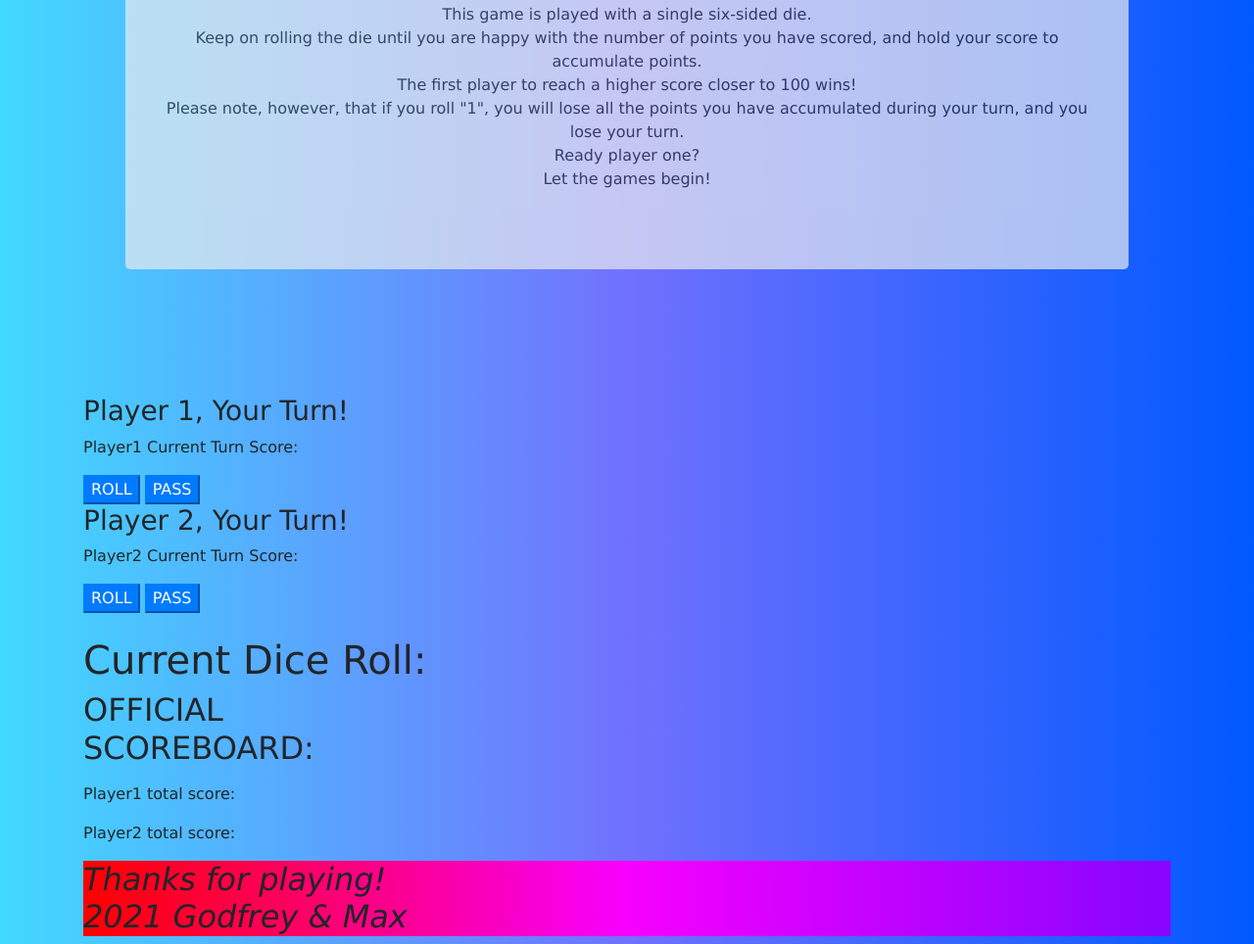
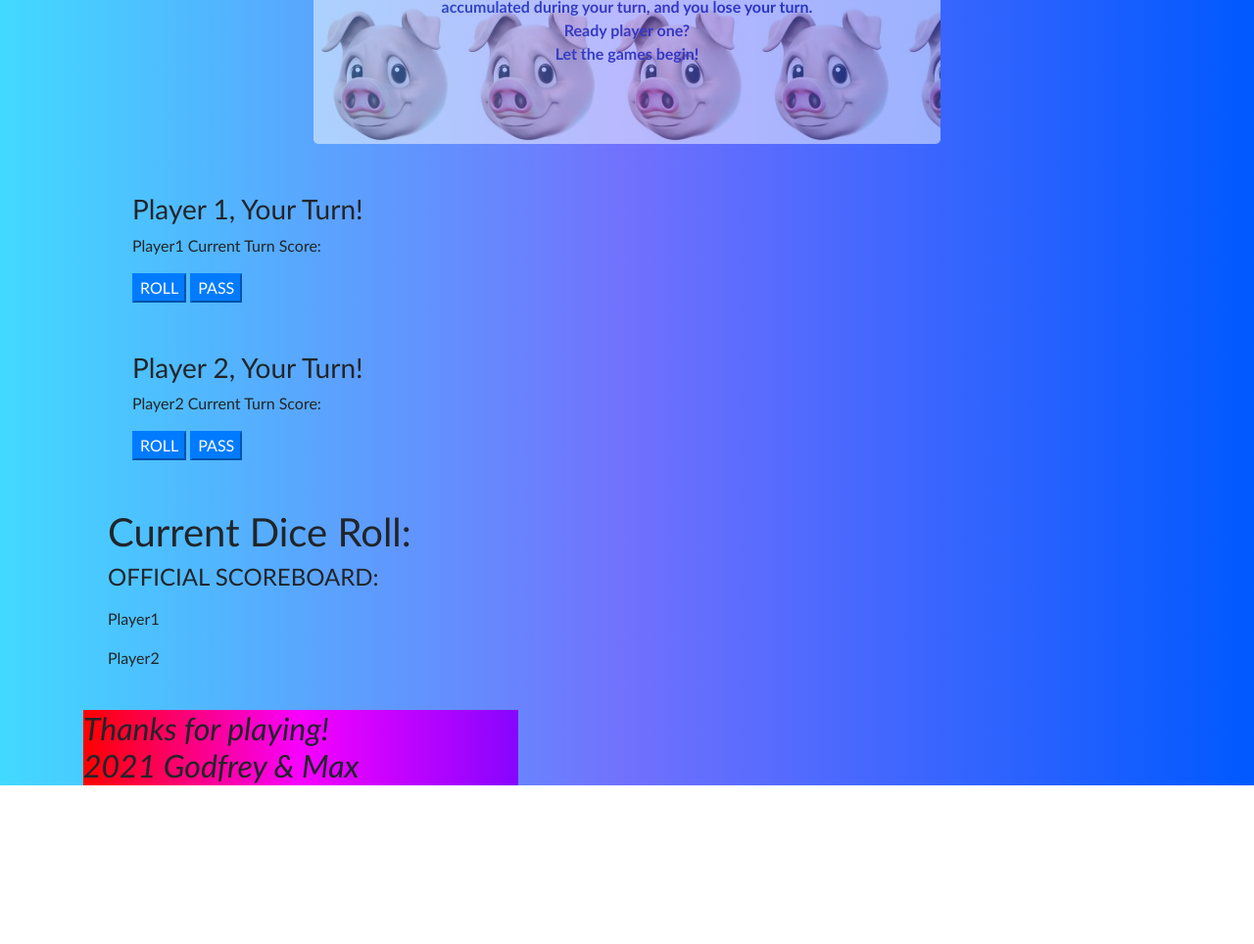
Before and after one commit to godfreyowidi/pig_Dice, a plain HTML site: page index.html in a window 1280 px wide. Shown: the part 293-1257 px from the top of the page at 98% size. After the commit the page ends 1095 px from the top, so only its background shows below. Drawn offline with nearby package versions, Linux system fonts and the light colour scheme.

Commit message:
WIP: added refresh button with some styling.

```diff
--- a/css/styles.css
+++ b/css/styles.css
@@ -1,12 +1,18 @@
 body {
-  font-family: Verdana, Geneva, Tahoma, sans-serif;
-  background: linear-gradient(to right, rgb(66, 217, 255), rgb(113, 113, 253), rgb(0, 89, 255))
+  font-family:'Trebuchet MS', 'Lucida Sans Unicode', 'Lucida Grande', 'Lucida Sans', Arial, sans-serif;
+  background: linear-gradient(to right, rgb(66, 217, 255), rgb(113, 113, 253), rgb(0, 89, 255));
+  height: 100vh;
 }
 
 .jumbotron {
-  margin: 10%;
+  background-image: url(/assets/smiley.jpg);
+  background-repeat: repeat;
+  font-weight: bolder;
+  color: darkblue;
+  width: 50%;
+  margin: auto;
   text-align: center;
-  opacity: .7;
+  opacity: .5;
 }
 
 #gameResults {
@@ -14,12 +20,24 @@ body {
 }
 
 .game-board {
-  display: grid;
-  grid-template-columns: 35% 30% 35%;
-  margin-top: 125px;
+
 }
+
+.players{
+  margin: auto;
+  padding: 25px;
+}
+
+.dice-roll {
+
+}
+
+.scoreBoard {
+}
+
 #footer {
+  width: 40%;
   background: linear-gradient(to right, red, rgb(247, 0, 255), rgb(134, 5, 255));
-  font-size: .5px;
+  font-size: 1rem;
   font-style: italic;
 }
--- a/index.html
+++ b/index.html
@@ -22,13 +22,13 @@
   <div class="container">
     <div class="game-board">
       <div class="players">
-        <div class="player-1">
+        <div class="players player-1">
           <h3>Player 1, Your Turn!</h3>
           <p>Player1 Current Turn Score:<br><span class="p1-currentTurnScore"></span></p>
           <button type="button" id="p1-roll" class="btn-primary">ROLL</button>
           <button type="button" id="p1-pass" class="btn-primary">PASS</button>
         </div>
-        <div class="player-2">
+        <div class="players player-2">
           <h3>Player 2, Your Turn!</h3>
           <p>Player2 Current Turn Score:<br><span class="p2-currentTurnScore"></span></p>
           <button type="button" id="p2-roll" class="btn-primary">ROLL</button>
@@ -38,15 +38,16 @@
           <h1>Current Dice Roll:<span id="dice-roll"></span></h1>
         </div>
         <div class="scoreBoard">
-          <h2>OFFICIAL SCOREBOARD:</h2>
-          <p class="total-score"></p>Player1 total score: <span id="p1-total"></span></p>
-          <p class="total-score"></p>Player2 total score: <span id="p2-total"></span></p>
+          <h4>OFFICIAL SCOREBOARD:</h4>
+          <p class="total-score"></p>Player1 <span id="p1-total"></span></p>
+          <p class="total-score"></p>Player2 <span id="p2-total"></span></p>
         </div>
       </div>
-      <div id="gameResults">
-        <h2>Congratulations player<span id="winner"></span>, YOU WON THE GAME!</h2>
-        <img src="https://quoteswell.com/wp-content/uploads/2017/10/f57a4e210313ab0004e8d07dd8a248ac-funny-things-funny-stuff-min.jpg">
-      </div>
+    </div>
+    <div id="gameResults">
+      <button class="btn-warning" id="newGame" type="button">New Game</button>
+      <h2>Congratulations player<span id="winner"></span>, YOU WON THE GAME!</h2>
+      <img src="https://quoteswell.com/wp-content/uploads/2017/10/f57a4e210313ab0004e8d07dd8a248ac-funny-things-funny-stuff-min.jpg">
     </div>
     <div id="footer">
       <h2>Thanks for playing!<br>2021 Godfrey & Max</h2>
--- a/js/scripts.js
+++ b/js/scripts.js
@@ -7,12 +7,7 @@ function Player(playerNumber, currentRoll, currentTurnScore, turnScore, totalSco
   this.status = status;
 }
 
-// let player1 = new Player(1, 0, 0, [], 0, false);
-
-// let player2 = new Player(2, 0, 0, [], 0, false);
-
 let rollValuesArray = [];
-
 Player.prototype.rollDice = function() {
   let rollValue = Math.floor(Math.random() * 6) + 1;
   rollValuesArray.push(rollValue);
@@ -21,7 +16,6 @@ Player.prototype.rollDice = function() {
     this.endTurn();
   }
 };
-
 Player.prototype.endTurn = function() {
   let sum = 0;
   if (rollValuesArray.includes(1)) {
@@ -33,7 +27,6 @@ Player.prototype.endTurn = function() {
   rollValuesArray = [];
   this.currentTurnScore = 0;
 };
-
 Player.prototype.calcTurnScore = function() {
   let sum = 0;
   rollValuesArray.forEach(function(element) {
@@ -41,7 +34,6 @@ Player.prototype.calcTurnScore = function() {
   });
   this.currentTurnScore = sum;
 };
-
 Player.prototype.calcTotalScore = function() {
 let sum = 0;
 this.turnScore.forEach(function(element) {
@@ -49,16 +41,13 @@ this.turnScore.forEach(function(element) {
 });
 this.totalScore = sum;
 };
-
 Player.prototype.gameOver = function() {
-  if (this.totalScore >= 20) {
+  if (this.totalScore >= 2) {
+    $(".game-board").hide();
     $("#gameResults").show();
-    $(".gameBoard").hide();
     $("#winner").text(this.playerNumber);
   };
 };
-
-//UI LOGIC
 
 $(document).ready(function() {
 let player1 = new Player(1, 0, 0, [], 0, false);
@@ -107,5 +96,7 @@ let player2 = new Player(2, 0, 0, [], 0, false);
     player2.gameOver();
   });
 
-
+  $("#newGame").click(function() {
+    location.reload();
+  })
 });
```
Also changed, not shown: assets/smiley.jpg (added).
